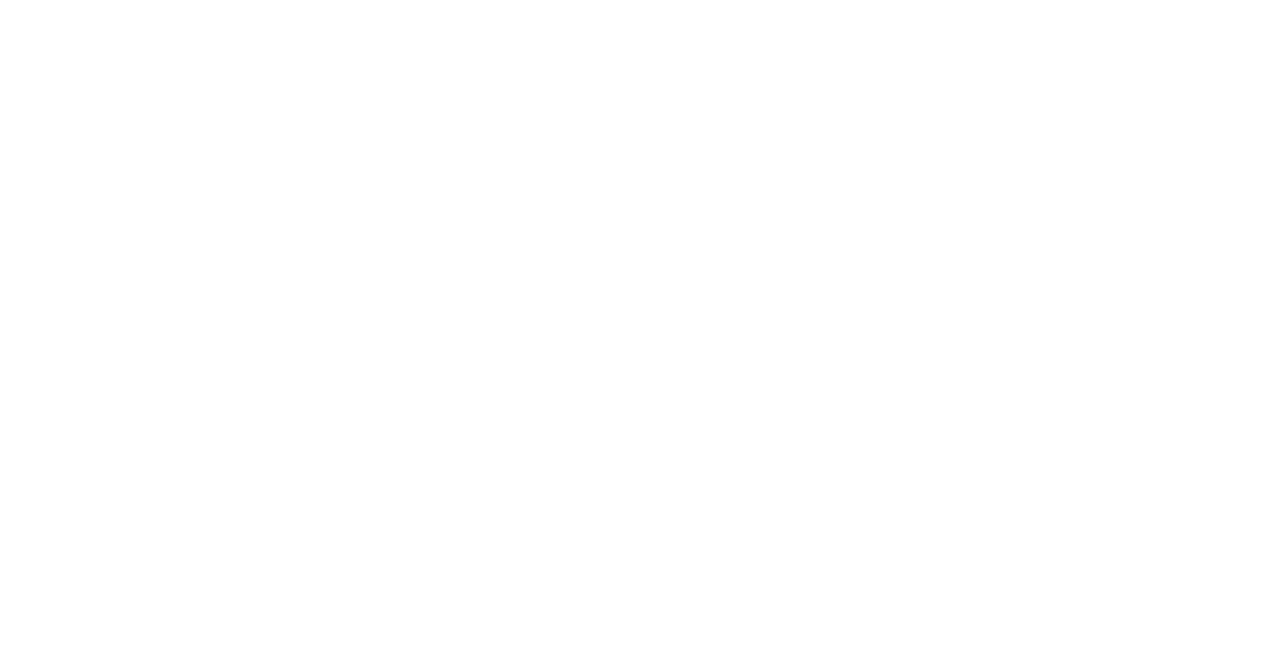
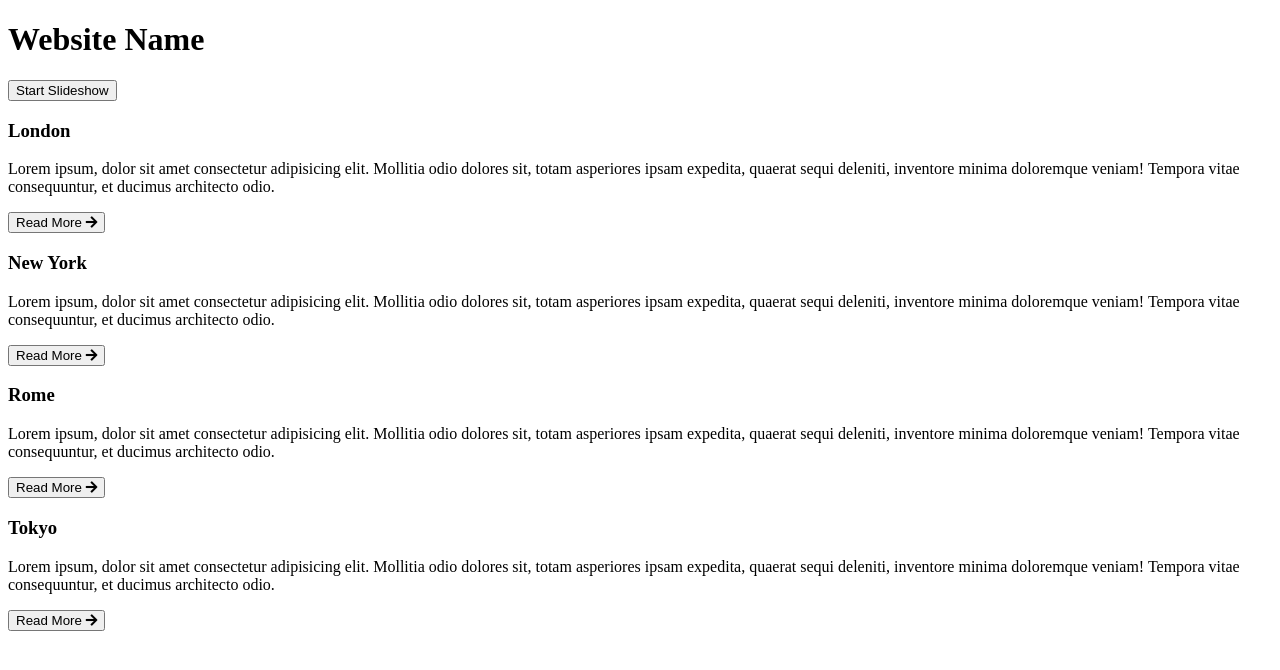
Before and after one commit to Zeztron/slideshow, a website: page index.html in a window 1280 px wide. Drawn offline with Linux system fonts and the light colour scheme.

Commit message:
created html structure

```diff
--- a/index.html
+++ b/index.html
@@ -11,6 +11,52 @@
 </head>
 <body>
 
+   <div class="container">
+      <div class="banner">
+         <h1>Website Name</h1>
+         <button type="button">Start Slideshow</button>
+      </div>
+
+      <div class="slideshow-wrapper">
+         <div class="slideshow">
+            <div class="slide">
+               <div class="slide--content">
+                  <h3>London</h3>
+                  <p>Lorem ipsum, dolor sit amet consectetur adipisicing elit. Mollitia odio dolores sit, totam asperiores ipsam expedita, quaerat sequi deleniti, inventore minima doloremque veniam! Tempora vitae consequuntur, et ducimus architecto odio.</p>
+                  <button type="button">Read More <i class="fas fa-arrow-right"></i></button>
+               </div>
+            </div>
+            <div class="slide">
+               <div class="slide--content">
+                  <h3>New York</h3>
+                  <p>Lorem ipsum, dolor sit amet consectetur adipisicing elit. Mollitia odio dolores sit, totam asperiores ipsam
+                  expedita, quaerat sequi deleniti, inventore minima doloremque veniam! Tempora vitae consequuntur, et ducimus
+                  architecto odio.</p>
+                  <button type="button">Read More <i class="fas fa-arrow-right"></i></button>
+               </div>
+            </div>
+            <div class="slide">
+               <div class="slide--content">
+                  <h3>Rome</h3>
+                  <p>Lorem ipsum, dolor sit amet consectetur adipisicing elit. Mollitia odio dolores sit, totam asperiores ipsam
+                  expedita, quaerat sequi deleniti, inventore minima doloremque veniam! Tempora vitae consequuntur, et ducimus
+                  architecto odio.</p>
+                  <button type="button">Read More <i class="fas fa-arrow-right"></i></button>
+               </div>
+            </div>
+            <div class="slide">
+               <div class="slide--content">
+                  <h3>Tokyo</h3>
+                  <p>Lorem ipsum, dolor sit amet consectetur adipisicing elit. Mollitia odio dolores sit, totam asperiores ipsam
+                  expedita, quaerat sequi deleniti, inventore minima doloremque veniam! Tempora vitae consequuntur, et ducimus
+                  architecto odio.</p>
+                  <button type="button">Read More <i class="fas fa-arrow-right"></i></button>
+               </div>
+            </div>
+         </div>
+      </div>
+   </div>
+
    <script src="app.js"></script>
 </body>
 </html>
```
